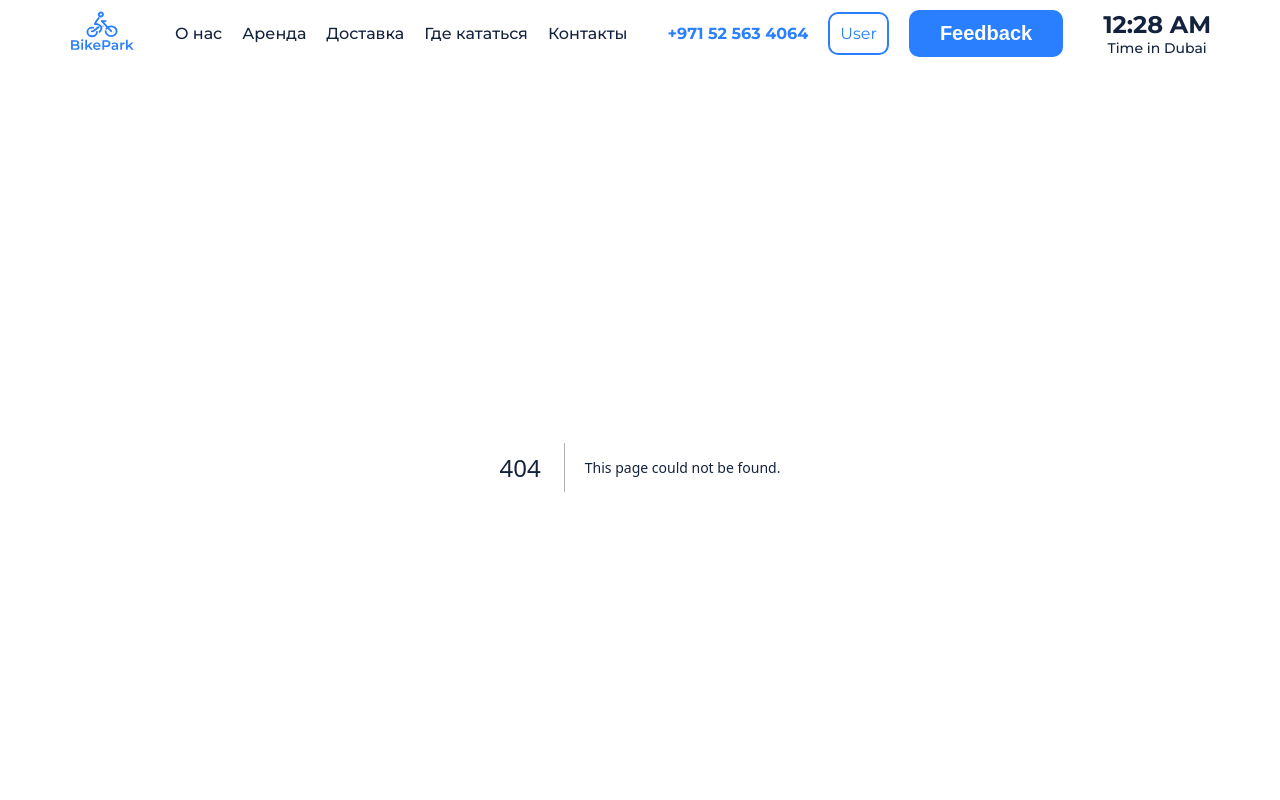
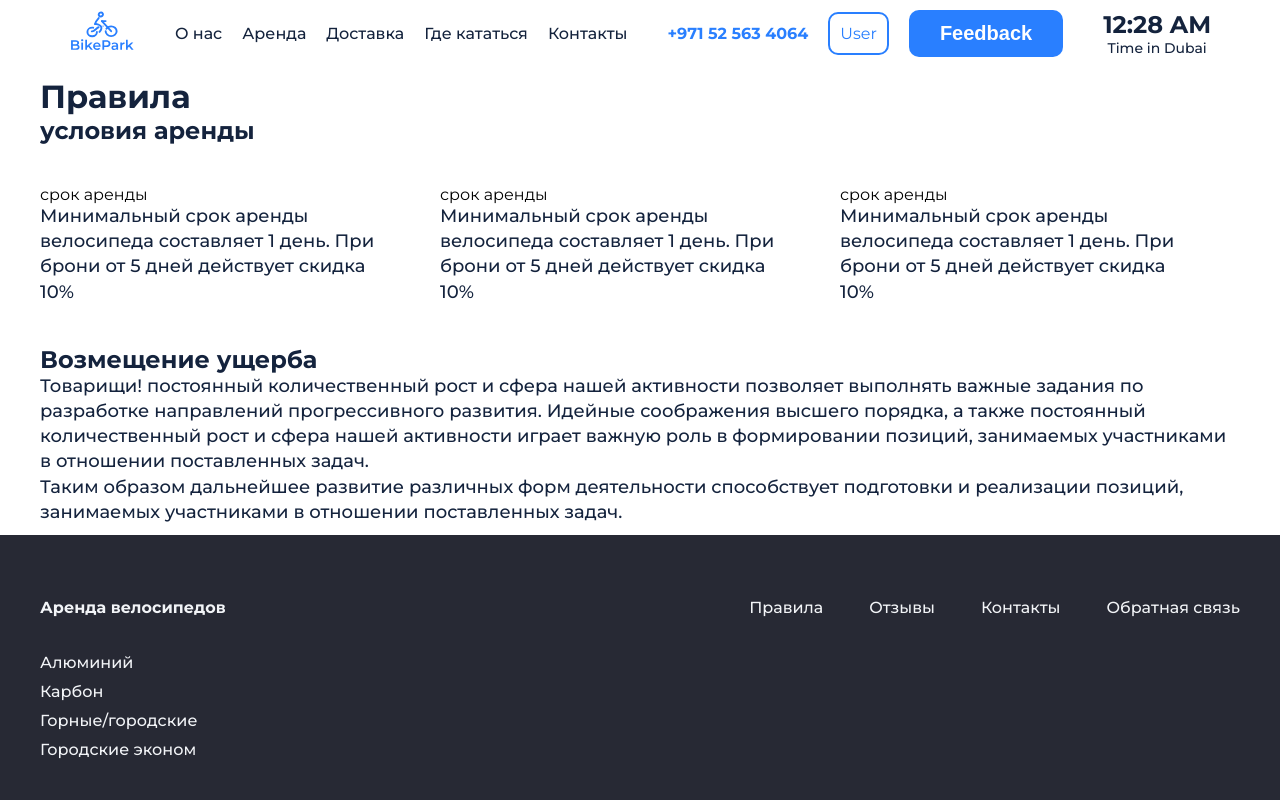
Before and after one commit to NineSirius/bikepark, a Next.js app: page /delivery/rules in a window 1280 px wide. Before the commit this address had no page. Shown: the top 800 px of the page. Built offline with nearby package versions, Linux system fonts and the light colour scheme.

Commit message:
add rules page

```diff
--- /dev/null
+++ b/src/containers/RulesPage/RulesPage.module.css
@@ -0,0 +1,10 @@
+.cards {
+  display: flex;
+  flex-wrap: wrap;
+  margin: 40px 0px;
+  gap: 40px;
+}
+
+.cards div {
+  width: 360px;
+}
--- /dev/null
+++ b/src/containers/RulesPage/index.jsx
@@ -0,0 +1,51 @@
+import styles from "./RulesPage.module.css";
+
+export const RulesPage = () => {
+  return (
+    <div className="container">
+      <div className="cards">
+        <h1 className="title">Правила</h1>
+        <h2 className="subtitile">условия аренды</h2>
+        <div className={styles.cards}>
+          <div>
+            <span className="caption">срок аренды</span>
+            <p className="text">
+              Минимальный срок аренды велосипеда составляет 1 день. При брони от
+              5 дней действует скидка 10%
+            </p>
+          </div>
+          <div>
+            <span className="caption">срок аренды</span>
+            <p className="text">
+              Минимальный срок аренды велосипеда составляет 1 день. При брони от
+              5 дней действует скидка 10%
+            </p>
+          </div>
+          <div>
+            <span className="caption">срок аренды</span>
+            <p className="text">
+              Минимальный срок аренды велосипеда составляет 1 день. При брони от
+              5 дней действует скидка 10%
+            </p>
+          </div>
+        </div>
+        <div>
+          <h2 className="subtitle">Возмещение ущерба</h2>
+          <p>
+            Товарищи! постоянный количественный рост и сфера нашей активности
+            позволяет выполнять важные задания по разработке направлений
+            прогрессивного развития. Идейные соображения высшего порядка, а
+            также постоянный количественный рост и сфера нашей активности играет
+            важную роль в формировании позиций, занимаемых участниками в
+            отношении поставленных задач.
+          </p>
+          <p>
+            Таким образом дальнейшее развитие различных форм деятельности
+            способствует подготовки и реализации позиций, занимаемых участниками
+            в отношении поставленных задач.
+          </p>
+        </div>
+      </div>
+    </div>
+  );
+};
--- /dev/null
+++ b/src/pages/delivery/rules/index.jsx
@@ -0,0 +1,7 @@
+import { RulesPage } from "@/containers/RulesPage";
+
+const Rules = () => {
+  return <RulesPage />;
+};
+
+export default Rules;
```
Also changed, not shown: 2 other files (tests, documents, lock files or other folders).
